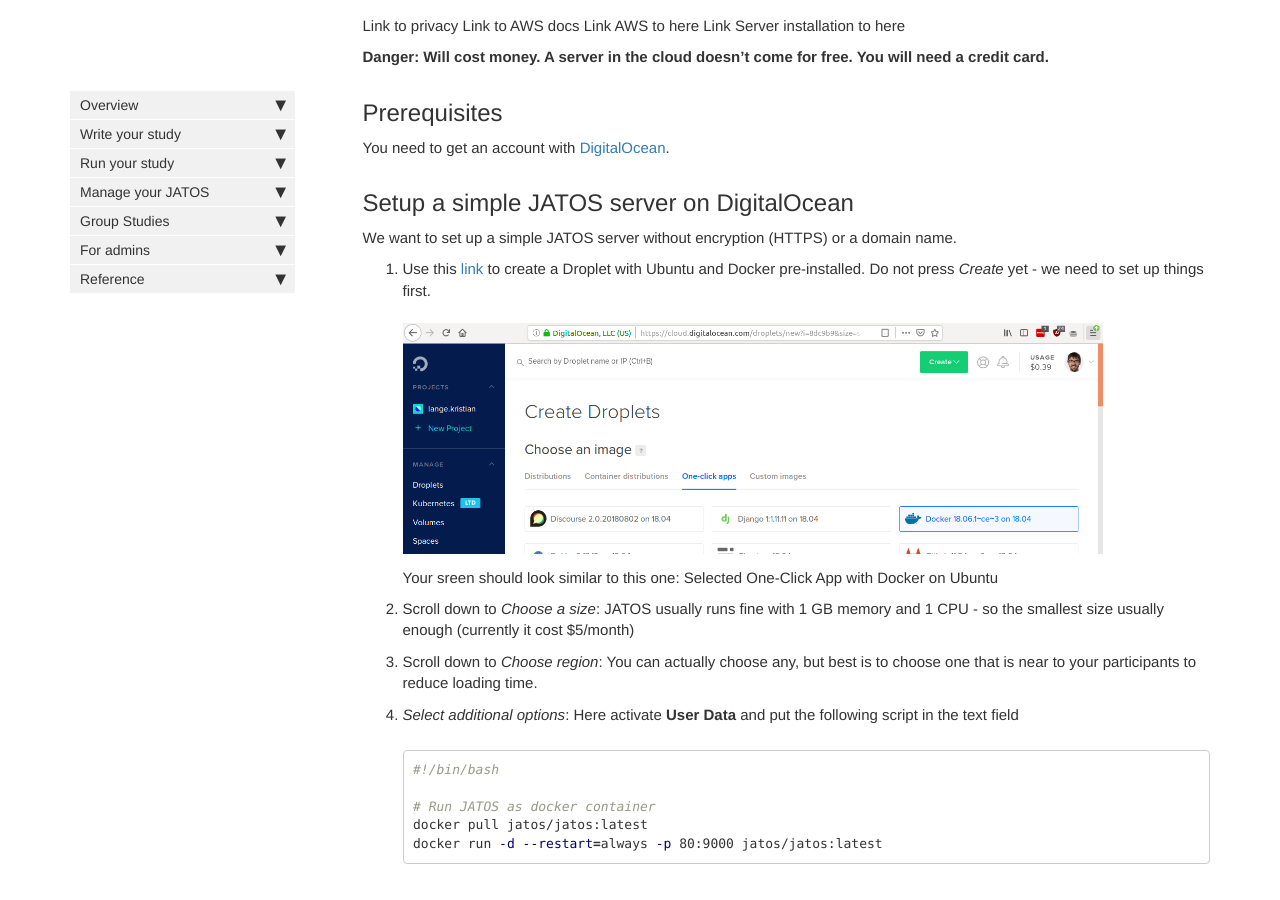
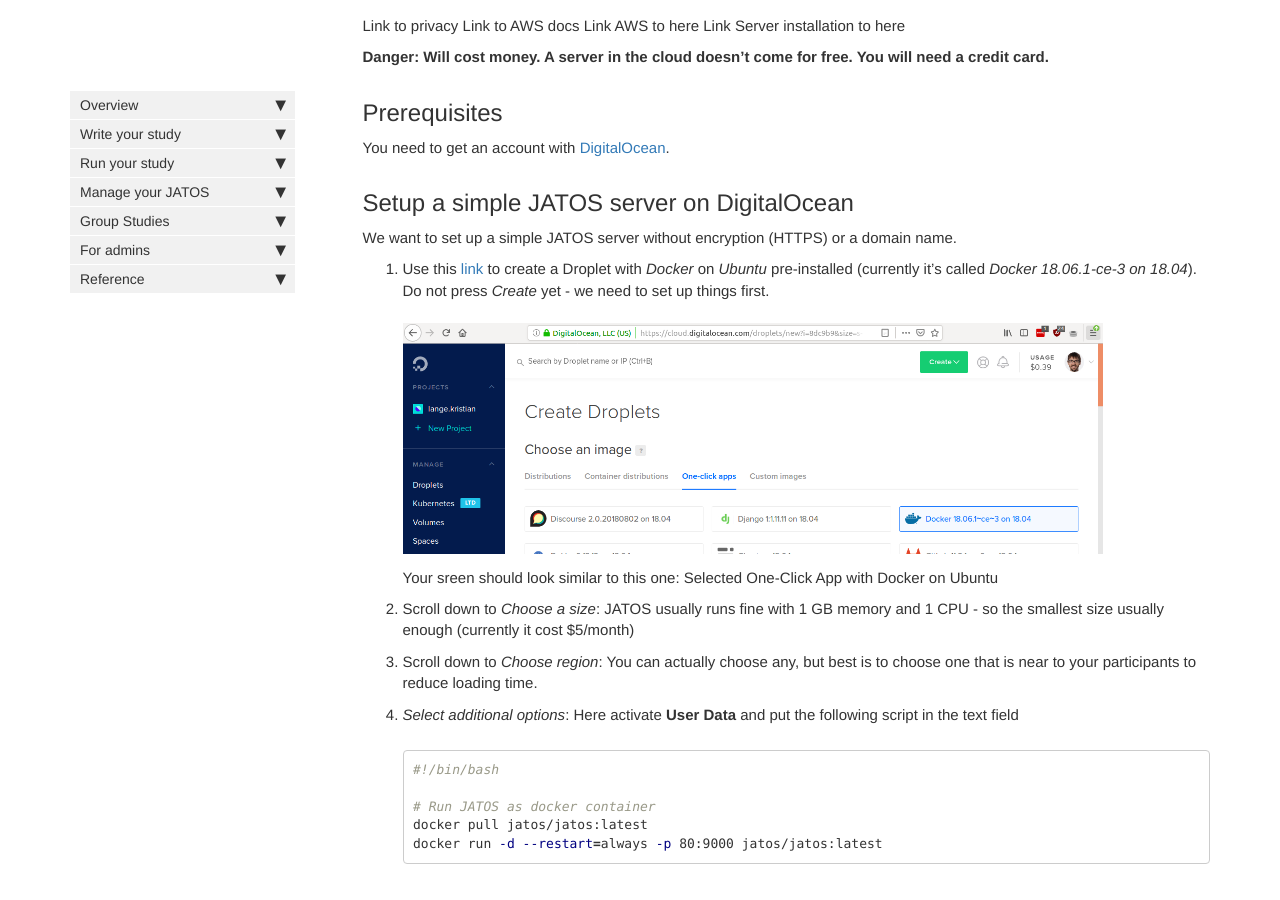
Before and after one commit to kristian-lange-tw/JATOS_docs_v3, a Jekyll site: the page built from pages/JATOS-on-Digital-Ocean.md, in a window 1280 px wide and 900 px high, scrolled down 521 px. Built offline with Jekyll 4.4.1, drawn with Linux system fonts in a browser that asks for light colours; nearby versions of some CDN libraries; comment, search, counter and statistics services are not loaded.

Commit message:
Update JATOS-on-Digital-Ocean.md

```diff
--- a/pages/JATOS-on-Digital-Ocean.md
+++ b/pages/JATOS-on-Digital-Ocean.md
@@ -30,7 +30,7 @@
 
 We want to set up a simple JATOS server without encryption (HTTPS) or a domain name.
 
-1. Use this [link](https://cloud.digitalocean.com/droplets/new?image=docker-18-04) to create a Droplet with Ubuntu and Docker pre-installed. Do not press _Create_ yet - we need to set up things first.
+1. Use this [link](https://cloud.digitalocean.com/droplets/new?image=docker-18-04) to create a Droplet with _Docker_ on _Ubuntu_ pre-installed (currently it's called _Docker 18.06.1-ce-3 on 18.04_). Do not press _Create_ yet - we need to set up things first.
 
    ![Selected One-Click App with Docker on Ubuntu](images/Screenshot-DigitalOcean-createDroplet-oneClickApp.png)
 
```
